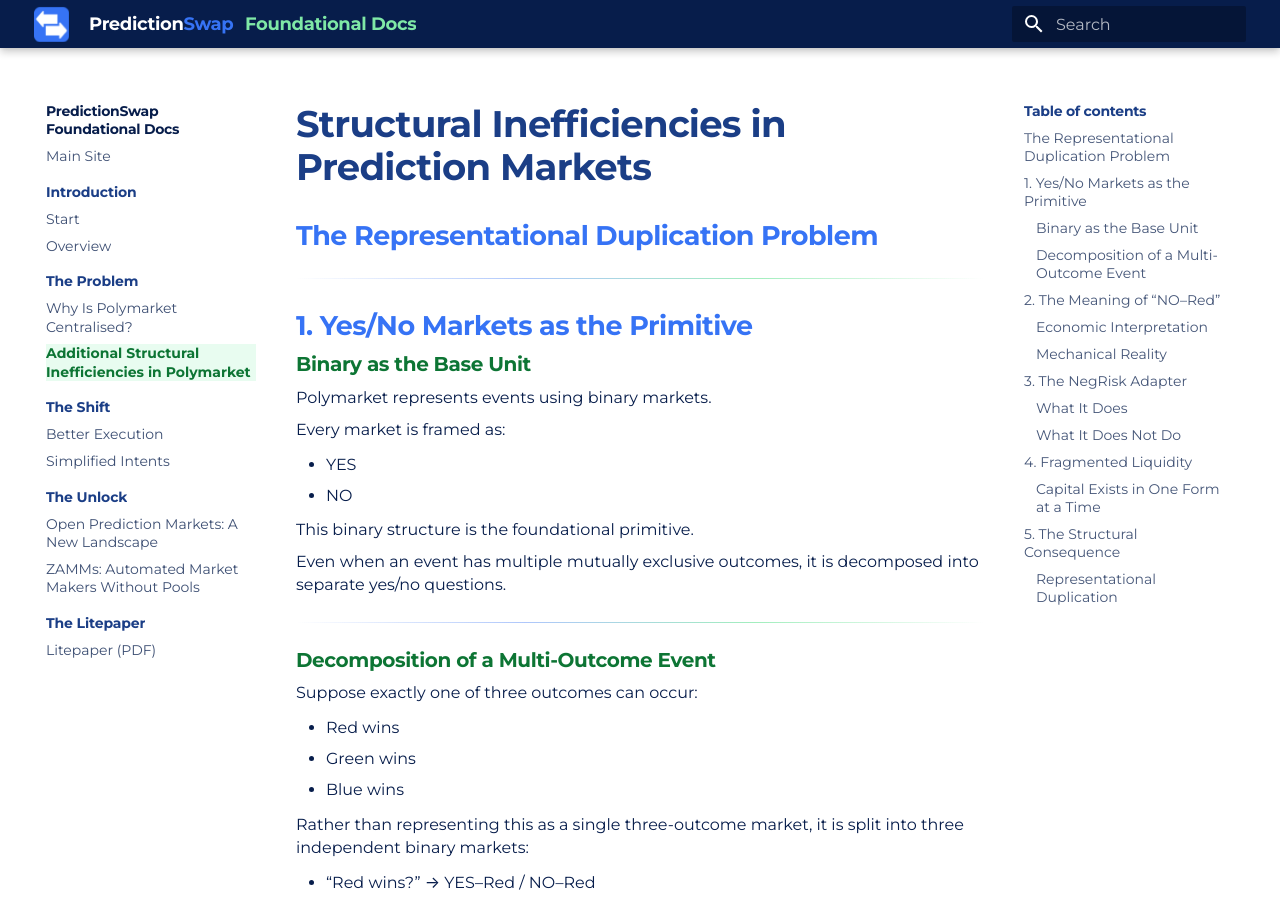
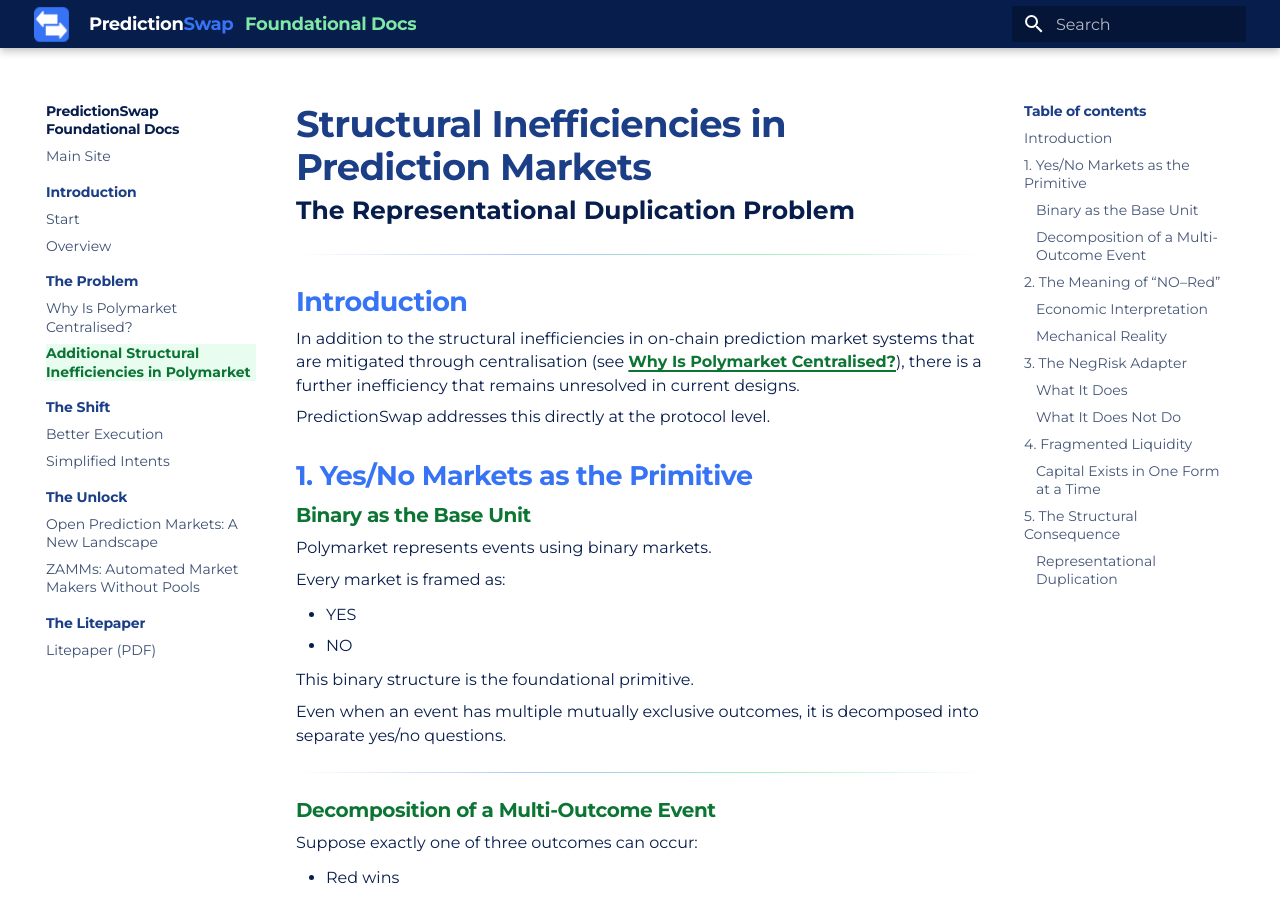
Before and after one commit to PredictionSwap/Learn, an MkDocs documentation site: the page built from docs/Inefficiencies.md, in a window 1280 px wide and 900 px high. Built offline with MkDocs 1.6.1 and Material for MkDocs 9.7.7, drawn with Linux system fonts in a browser that asks for light colours.

Commit message:
minor update

```diff
--- a/docs/Inefficiencies.md
+++ b/docs/Inefficiencies.md
@@ -1,8 +1,17 @@
 # Structural Inefficiencies in Prediction Markets
 
-## The Representational Duplication Problem
+<div style="font-size: 1.25rem; font-weight: 600; margin-top: -0.5rem;">
+The Representational Duplication Problem
+</div>
 
 ---
+
+## Introduction
+
+In addition to the structural inefficiencies in on-chain prediction market systems that are mitigated through centralisation (see [Why Is Polymarket Centralised?](./Centralisation.md)), there is a further inefficiency that remains unresolved in current designs.
+
+PredictionSwap addresses this directly at the protocol level.
+
 
 ## 1. Yes/No Markets as the Primitive
 
```
